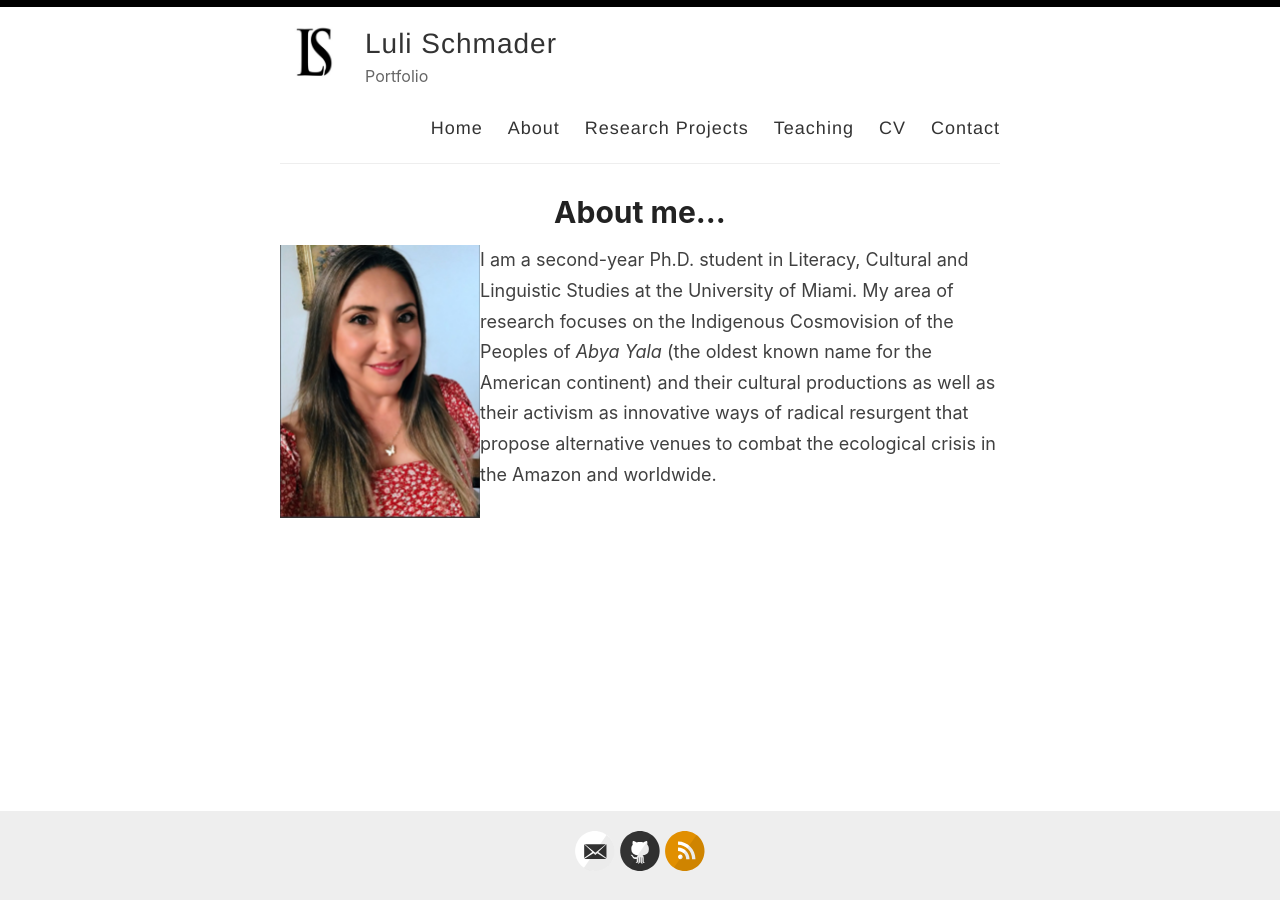
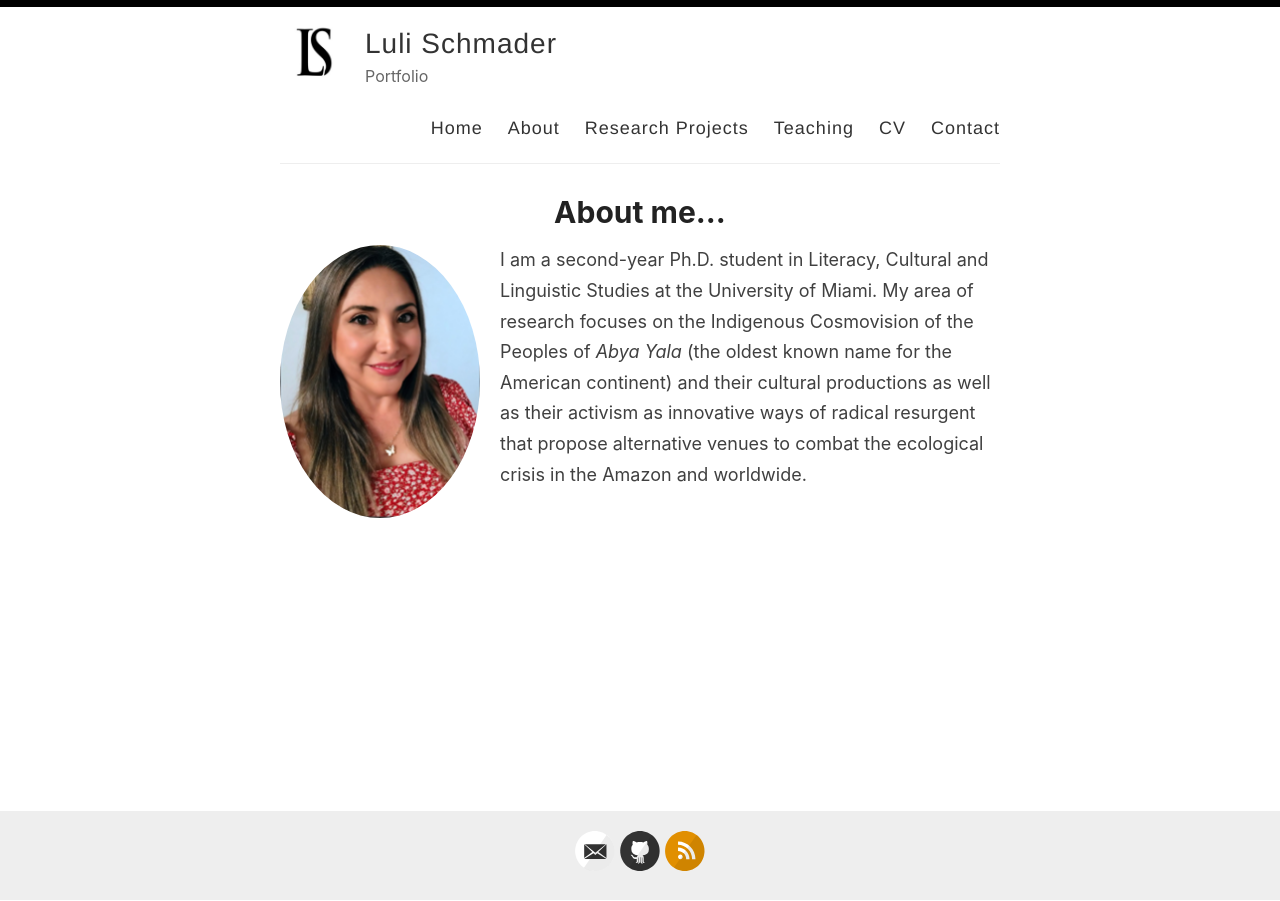
Before and after one commit to lulischmader/lulischmader.github.io, a Jekyll site: the page built from _pages/about.md, in a window 1280 px wide. Built offline with Jekyll 4.4.1, drawn with Linux system fonts in a browser that asks for light colours.

Commit message:
Update about.md

```diff
--- a/_pages/about.md
+++ b/_pages/about.md
@@ -4,7 +4,14 @@ title: About me...
 permalink: /about/
 ---
 
-<img src="https://github.com/lulischmader/lulischmader.github.io/blob/master/images/Luli.png" align="left" width="200" hspace="20">
+<style>
+    .round-image {
+        border-radius: 50%;
+        float: left;
+        margin-right: 20px;
+    }
+</style>
 
+<img src="https://github.com/lulischmader/lulischmader.github.io/blob/master/images/Luli.png" class="round-image" width="200">
 
 I am a second-year Ph.D. student in Literacy, Cultural and Linguistic Studies at the University of Miami. My area of research focuses on the Indigenous Cosmovision of the Peoples of *Abya Yala* (the oldest known name for the American continent) and their cultural productions as well as their activism as innovative ways of radical resurgent that propose alternative venues to combat the ecological crisis in the Amazon and worldwide.
```
